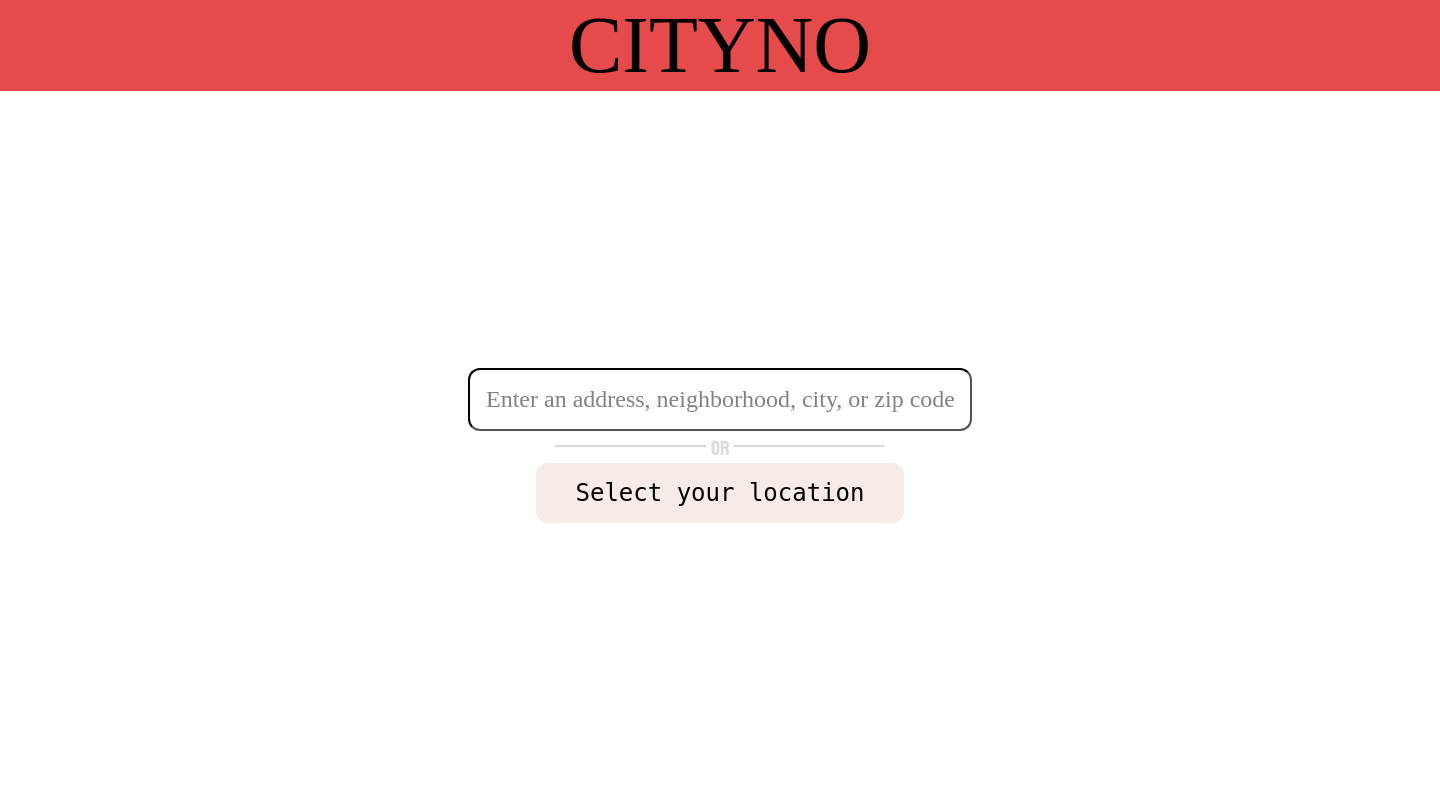
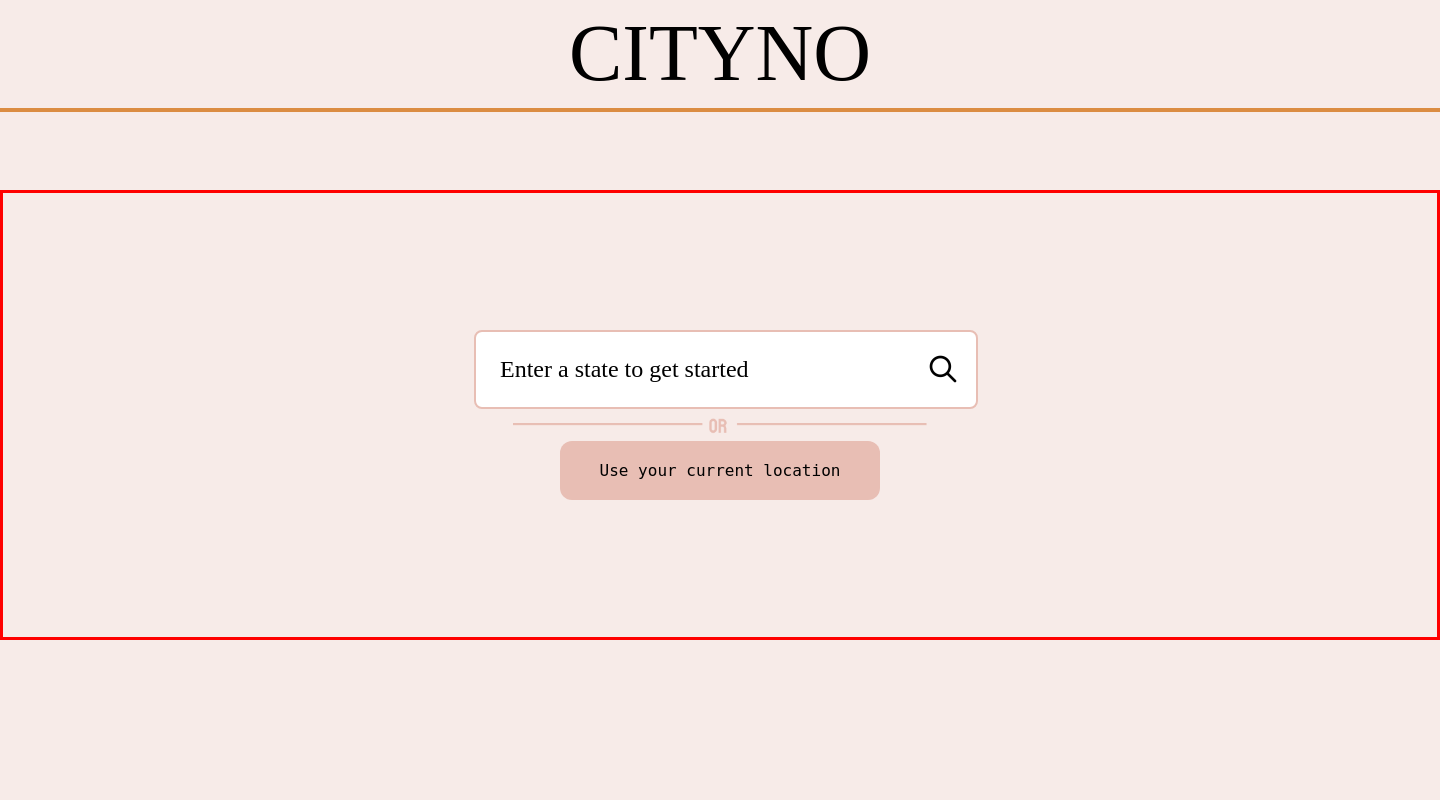
Before and after one commit to alexfinger21/3-5th-egg-huevo-, a Flask app: page / in a window 1440 px wide; the page is wider, and only the part inside the window is pictured. Run offline with Flask 2, Linux system fonts and the light colour scheme.

Commit message:
Add search bar icon and change html and css

```diff
--- a/server/templates/index.html
+++ b/server/templates/index.html
@@ -5,15 +5,19 @@
     <body>
         <div class="first-section">
             <span class="title">CITYNO</span>
+            <span class = "underline">________________________________________</span>
         </div>
 
         <div class="second-section">
-            <input type="loc"
-       name="location"
-       placeholder="Enter an address, neighborhood, city, or zip code">
+            <form action="/" method="GET" class="form">
+                <input type="search" placeholder="Enter a state to get started" class="search-field" />
+                <button type="submit" class="search-button">
+                  <img src="../images/search.png">
+                </button>
+              </form>
 
             <div class="or"><img src="../images/OR.png" alt="OR"></div>
-            <button class="select-location">Select your location</button>
+            <button class="select-location">Use your current location</button>
         </div>
 
 
--- a/server/templates/universal.css
+++ b/server/templates/universal.css
@@ -7,30 +7,48 @@
 body {
   display: flex;
   flex-direction: column;
-  min-height: 100vh;
-  justify-content: space-evenly;
+  min-height: 80vh;
+  justify-content: space-between;
   flex-grow: 1;
   margin: 0;
   border: 1;
+  background-color: #F7EBE8;
 
 }
 .first-section{
+  background-color: #F7EBE8;
+  padding-top: 1vh;
   display: flex;
   flex-direction: column;
   justify-content: space-between;
   align-items: center;
   font-size: 10vh;
-  background-color: #E54B4B;
 
 
 }
 
+.underline{
+  transform: scale(1, -1);
+        color: #db8c42;
+        -moz-transform: scale(1, -1);
+        -webkit-transform: scale(1, -1);
+        -o-transform: scale(1, -1);
+        -ms-transform: scale(1, -1);
+        transform: scale(1, -1);
+        font-weight:50;
+}
+
 .second-section{
+  background-color: #F7EBE8;
+
   display: flex;
   flex-grow: 1;
   flex-direction: column;
   justify-content: center;
-align-items: center;
+ align-items: center;
+  font-size: 10vh;
+
+border: solid red;
 }
 
 .select-city{
@@ -48,16 +66,45 @@ align-items: center;
   padding-top:.5vh;
   padding-bottom:.5vh;
 }
+.form {
+  display: flex;
+  flex-direction: row;
+  margin-bottom: 0;
+
+}
+.search-field {
+  border: solid #E8BEB4;
+  border-width: .3vh;
+  border-radius: 1vh;
+  outline: none;
+  margin-bottom: 0;
+  padding: 3vh;
+}
+
+.search-button {
+  background: transparent;
+  border: none;
+  outline: none;
+margin-left: -7vh;
+
+}
+
+.search-button img {
+  width: 4vh;
+  height: 4vh;
+  object-fit: cover;
+}
 
 .select-location{
   font-family: monospace;
-  font-size: 3vh;
+  font-size: 2vh;
   background-color: #F7EBE8;
-  padding: 2vh;
+  padding: 2.5vh;
   border-radius: 1.5vh;
   padding-right: 5vh;
   padding-left: 5vh;
   margin-top: 0;
+
 }
 
 img {
@@ -65,25 +112,36 @@ img {
   height: 3vh;
   }
 
-  button {
+  .select-location {
     border: none;
     outline: none;
-    transition: background-color 200ms linear;
+    transition: background-color 20ms linear;
+    background-color: #F7EBE8;
+    background-color: #E8BEB4;
+
   }
-  button:hover{
-    background-color: #a8ffbf;
+  .select-location:hover{
+    background-color: #f5d2ca;
 
   }
   input{
     font-size: 3vh;
     border-color: black;
     color: black;
-    padding: 2vh;
+    padding: 1.5vh;
     width: 35vw;
     border-radius: 1.5vh;
+    padding-top: 2.5vh;
+    padding-bottom:2.5vh;
     border-width: 0.3vh;
+
   }
   input::placeholder {
-    opacity: 0.9;
 
+    color: black;
 }
+
+input[type="search"]::-webkit-search-decoration,
+input[type="search"]::-webkit-search-cancel-button,
+input[type="search"]::-webkit-search-results-button,
+input[type="search"]::-webkit-search-results-decoration { display: none; }
```
Also changed, not shown: server/images/OR.png, server/images/search.png (added).
